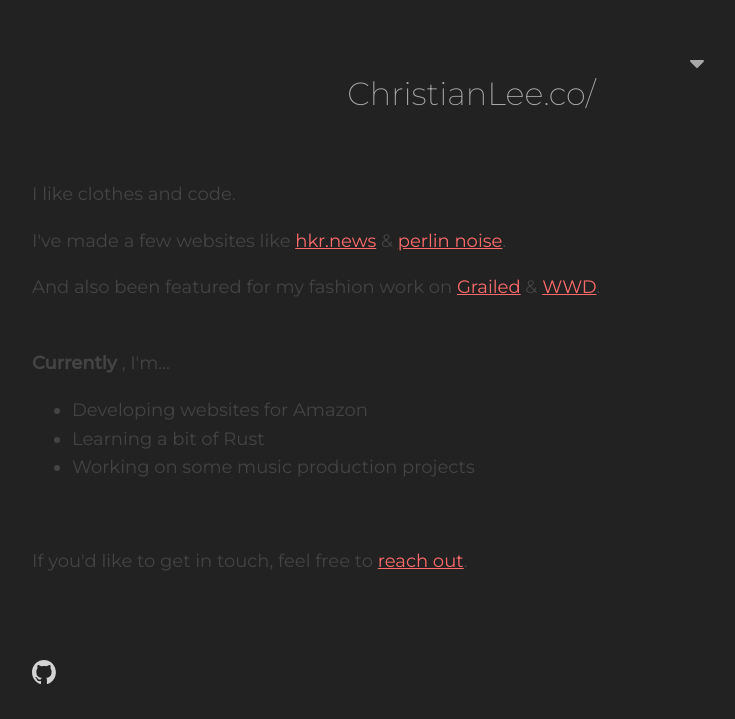
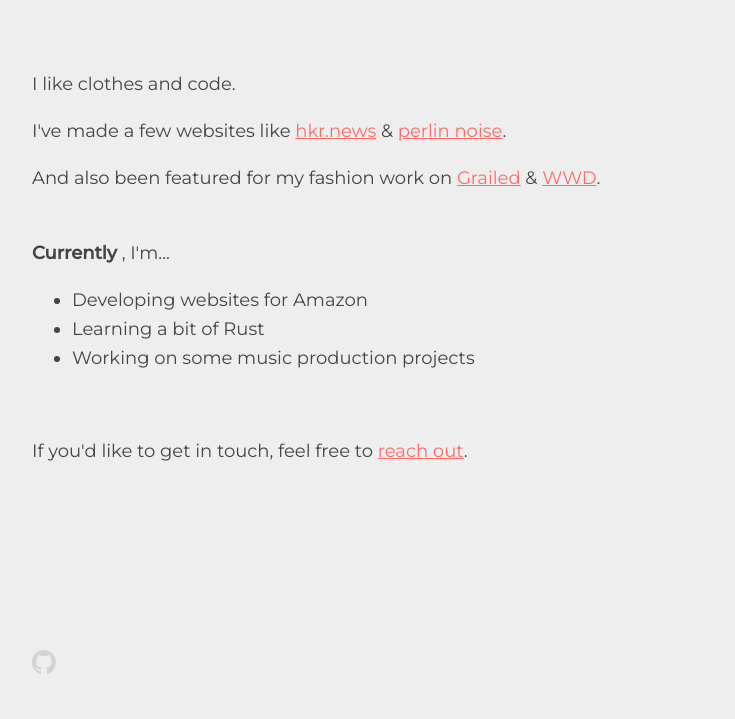
Before and after one commit to chrlee/christianlee.co, a SvelteKit app: page / in a window 1280 px wide. Shown: the part 101-820 px from the top of the page, without its empty margins (112-847 px from the left). Built offline with nearby package versions, Linux system fonts and the light colour scheme.

Commit message:
Add 3d, remove header

```diff
--- a/package.json
+++ b/package.json
@@ -34,6 +34,7 @@
   "dependencies": {
     "@threlte/core": "^7.0.12",
     "@threlte/extras": "^8.1.1",
-    "three": "^0.160.0"
+    "three": "^0.160.0",
+    "tsc": ""
   }
 }
--- a/src/routes/+layout.svelte
+++ b/src/routes/+layout.svelte
@@ -1,7 +1,6 @@
 <script>
 	import Footer from '../components/Footer.svelte';
 	import Head from '../components/Head.svelte';
-	import Header from '../components/Header.svelte';
 	import { dev } from '$app/environment';
 	import { inject } from '@vercel/analytics';
 	import { onMount } from 'svelte';
@@ -32,9 +31,6 @@
 	<section class="logo">
 		<Scene />
 	</section>
-	<section class="topNav">
-		<Header {currentPath} />
-	</section>
 	{#key currentPath}
 		<main in:fade={transitionIn} out:fade={transitionOut} class="pageContent">
 			<slot />
@@ -53,12 +49,11 @@
 	:global(body) {
 		font-family: Montserrat, Helvetica, sans-serif;
 		color: #444;
-		background-color: #222;
+		background-color: #EEE;
 		height: 100%;
 		line-height: 1.6;
 		font-size: large;
 		margin: 0 auto;
-		padding: 10px;
 		max-width: 1024px;
 	}
 	main {
@@ -75,9 +70,6 @@
 		gap: 1rem;
 		padding: 1rem;
 	}
-	.topNav {
-		width: 100%;
-	}
 	.logo {
 		width: 100%;
 		height: 20vh;
```
Also changed, not shown: 1 other file (tests, documents, lock files or other folders).
